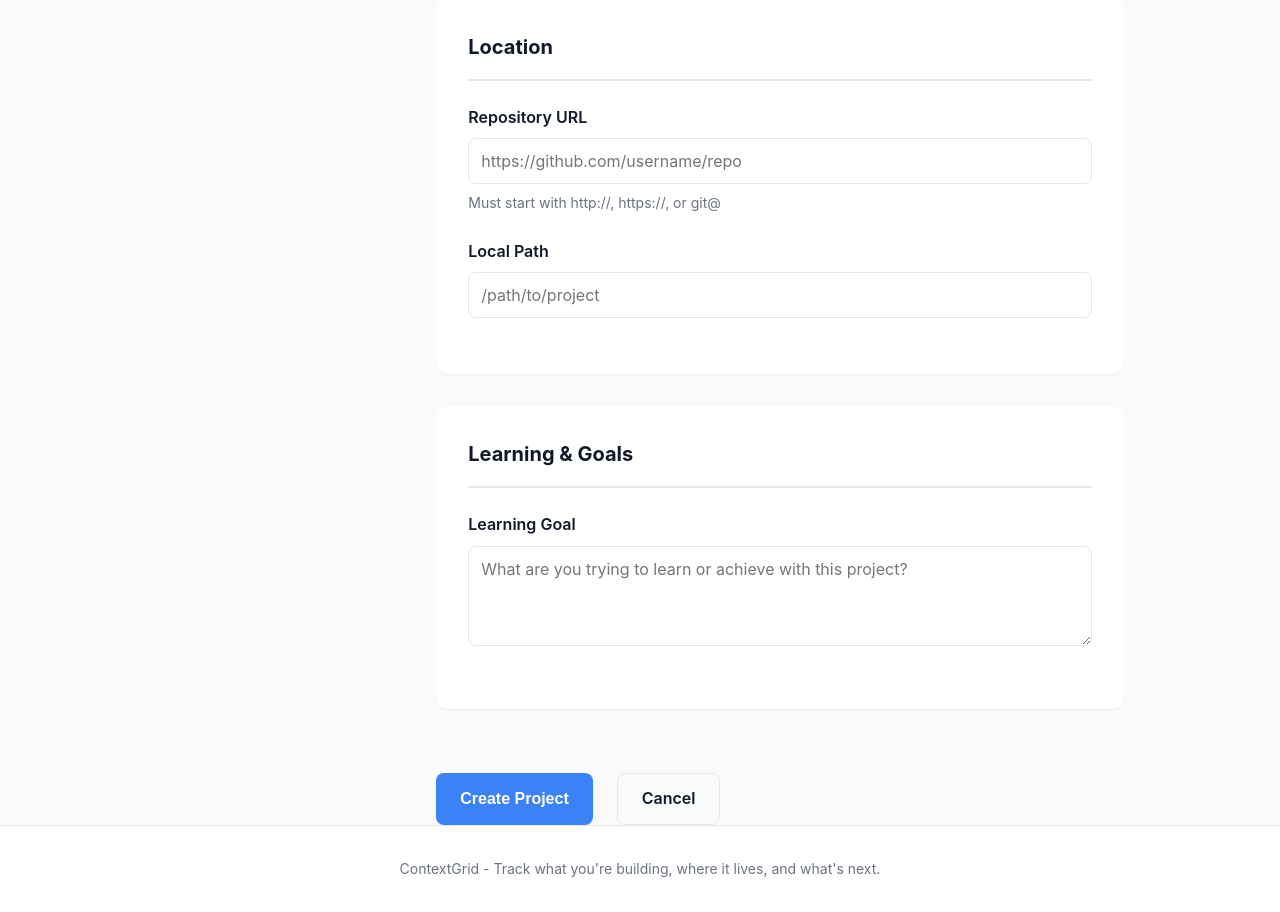
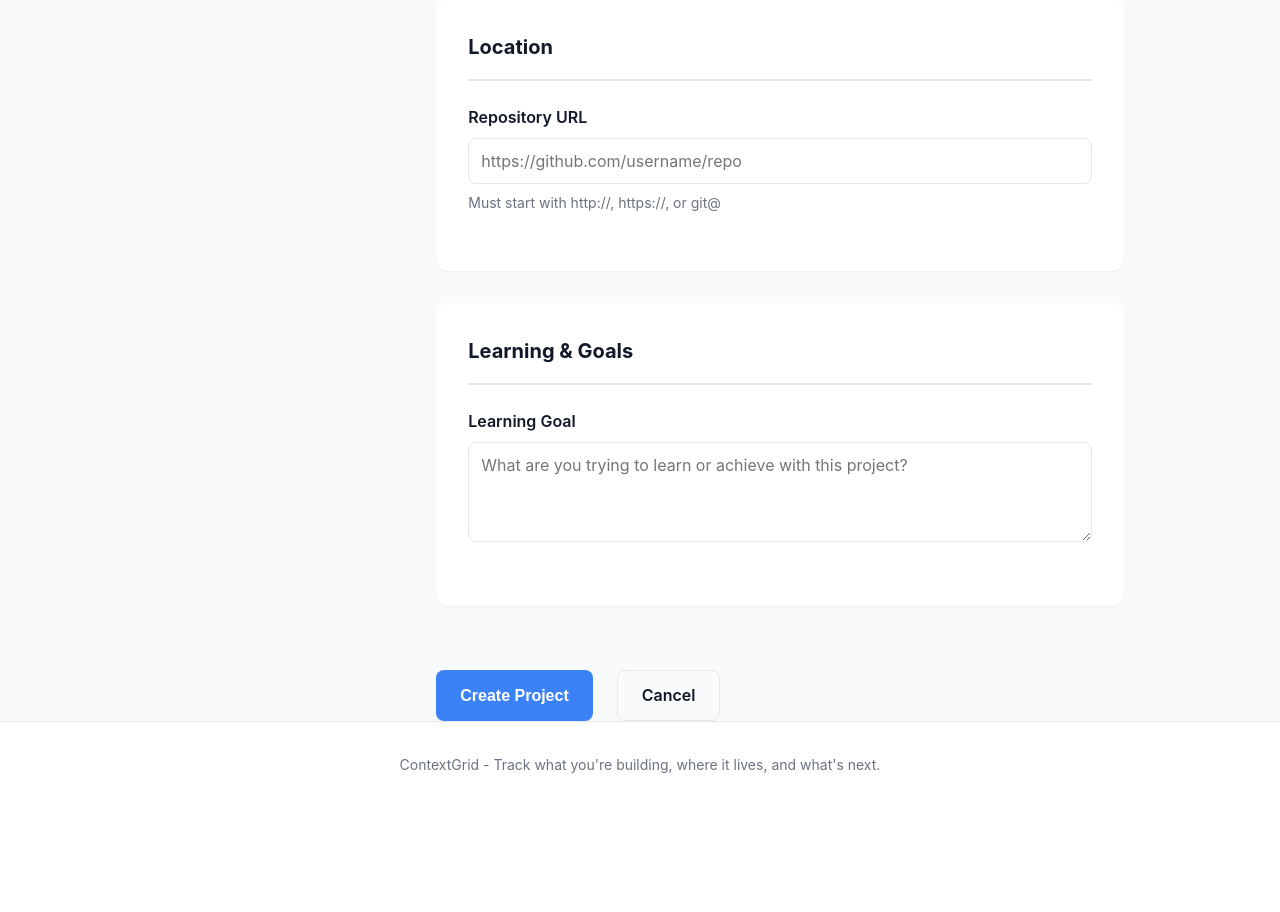
Before and after one commit to jimjamscott22/contextgrid, a FastAPI app: page /projects/new in a window 1280 px wide. Shown: the part 1096-2008 px from the top of the page. After the commit the page ends 1869 px from the top, so only its background shows below. Run offline with FastAPI, Linux system fonts and the light colour scheme.

Commit message:
Add project deletion and screenshot upload functionality; remove local path from project forms

```diff
--- a/web/app.py
+++ b/web/app.py
@@ -3,7 +3,7 @@ ContextGrid Web UI
 FastAPI application for browsing and managing projects
 """
 
-from fastapi import FastAPI, Request, Form
+from fastapi import FastAPI, Request, Form, UploadFile, File
 from fastapi.responses import HTMLResponse, RedirectResponse
 from fastapi.staticfiles import StaticFiles
 from fastapi.templating import Jinja2Templates
@@ -11,6 +11,7 @@ from pathlib import Path
 from typing import Optional, List, Dict
 import os
 import sys
+import shutil
 from dotenv import load_dotenv
 
 BASE_DIR = Path(__file__).resolve().parent.parent
@@ -206,7 +207,6 @@ async def project_create(
     primary_language: Optional[str] = Form(None),
     stack: Optional[str] = Form(None),
     repo_url: Optional[str] = Form(None),
-    local_path: Optional[str] = Form(None),
     scope_size: Optional[str] = Form(None),
     learning_goal: Optional[str] = Form(None)
 ):
@@ -226,7 +226,6 @@ async def project_create(
                     "primary_language": primary_language,
                     "stack": stack,
                     "repo_url": repo_url,
-                    "local_path": local_path,
                     "scope_size": scope_size,
                     "learning_goal": learning_goal
                 }
@@ -251,7 +250,6 @@ async def project_create(
                         "primary_language": primary_language,
                         "stack": stack,
                         "repo_url": repo_url,
-                        "local_path": local_path,
                         "scope_size": scope_size,
                         "learning_goal": learning_goal
                     }
@@ -265,7 +263,6 @@ async def project_create(
     primary_language = primary_language.strip() if primary_language and primary_language.strip() else None
     stack = stack.strip() if stack and stack.strip() else None
     repo_url = repo_url.strip() if repo_url and repo_url.strip() else None
-    local_path = local_path.strip() if local_path and local_path.strip() else None
     scope_size = scope_size.strip() if scope_size and scope_size.strip() else None
     learning_goal = learning_goal.strip() if learning_goal and learning_goal.strip() else None
 
@@ -279,7 +276,7 @@ async def project_create(
             primary_language=primary_language,
             stack=stack,
             repo_url=repo_url,
-            local_path=local_path,
+            local_path=None,
             scope_size=scope_size,
             learning_goal=learning_goal
         )
@@ -301,7 +298,6 @@ async def project_create(
                     "primary_language": primary_language,
                     "stack": stack,
                     "repo_url": repo_url,
-                    "local_path": local_path,
                     "scope_size": scope_size,
                     "learning_goal": learning_goal
                 }
@@ -347,7 +343,6 @@ async def project_update(
     primary_language: Optional[str] = Form(None),
     stack: Optional[str] = Form(None),
     repo_url: Optional[str] = Form(None),
-    local_path: Optional[str] = Form(None),
     scope_size: Optional[str] = Form(None),
     learning_goal: Optional[str] = Form(None)
 ):
@@ -378,7 +373,6 @@ async def project_update(
                     "primary_language": primary_language,
                     "stack": stack,
                     "repo_url": repo_url,
-                    "local_path": local_path,
                     "scope_size": scope_size,
                     "learning_goal": learning_goal
                 },
@@ -404,7 +398,6 @@ async def project_update(
                         "primary_language": primary_language,
                         "stack": stack,
                         "repo_url": repo_url,
-                        "local_path": local_path,
                         "scope_size": scope_size,
                         "learning_goal": learning_goal
                     },
@@ -418,7 +411,6 @@ async def project_update(
     primary_language = primary_language.strip() if primary_language and primary_language.strip() else None
     stack = stack.strip() if stack and stack.strip() else None
     repo_url = repo_url.strip() if repo_url and repo_url.strip() else None
-    local_path = local_path.strip() if local_path and local_path.strip() else None
     scope_size = scope_size.strip() if scope_size and scope_size.strip() else None
     learning_goal = learning_goal.strip() if learning_goal and learning_goal.strip() else None
 
@@ -432,7 +424,7 @@ async def project_update(
             primary_language=primary_language,
             stack=stack,
             repo_url=repo_url,
-            local_path=local_path,
+            local_path=None,
             scope_size=scope_size,
             learning_goal=learning_goal,
         )
@@ -452,7 +444,6 @@ async def project_update(
                         "primary_language": primary_language,
                         "stack": stack,
                         "repo_url": repo_url,
-                        "local_path": local_path,
                         "scope_size": scope_size,
                         "learning_goal": learning_goal
                     },
@@ -478,7 +469,6 @@ async def project_update(
                     "primary_language": primary_language,
                     "stack": stack,
                     "repo_url": repo_url,
-                    "local_path": local_path,
                     "scope_size": scope_size,
                     "learning_goal": learning_goal
                 },
@@ -531,6 +521,50 @@ async def project_delete(project_id: int):
         return RedirectResponse(url="/projects", status_code=303)
 
 
+@app.post("/projects/{project_id}/screenshots")
+async def project_upload_screenshot(
+    request: Request,
+    project_id: int,
+    file: UploadFile = File(...)
+):
+    """Handle screenshot upload."""
+    try:
+        # Create screenshots directory for project if it doesn't exist
+        project_dir = SCREENSHOTS_DIR / str(project_id)
+        project_dir.mkdir(parents=True, exist_ok=True)
+
+        # Validate file type
+        if not file.content_type.startswith("image/"):
+            return templates.TemplateResponse(
+                "error.html",
+                {
+                    "request": request,
+                    "error": "File must be an image"
+                },
+                status_code=400
+            )
+
+        # Secure filename (simple version)
+        filename = Path(file.filename).name
+        file_path = project_dir / filename
+
+        # Save file
+        with open(file_path, "wb") as buffer:
+            shutil.copyfileobj(file.file, buffer)
+
+        return RedirectResponse(url=f"/projects/{project_id}", status_code=303)
+
+    except Exception as e:
+        return templates.TemplateResponse(
+            "error.html",
+            {
+                "request": request,
+                "error": f"Error uploading screenshot: {str(e)}"
+            },
+            status_code=500
+        )
+
+
 @app.get("/tags", response_class=HTMLResponse)
 async def tags_list(request: Request):
     """Browse all tags."""
--- a/web/templates/project_form.html
+++ b/web/templates/project_form.html
@@ -123,18 +123,6 @@
             >
             <small class="form-help">Must start with http://, https://, or git@</small>
         </div>
-
-        <div class="form-group">
-            <label for="local_path">Local Path</label>
-            <input
-                type="text"
-                id="local_path"
-                name="local_path"
-                value="{{ form_data.local_path or '' }}"
-                class="form-control"
-                placeholder="/path/to/project"
-            >
-        </div>
     </div>
 
     <div class="form-section">
```
Also changed, not shown: src/async_models.py (+7 -0 lines), web/templates/project_detail.html (+8 -0 lines), web/templates/project_edit.html (+0 -12 lines).
